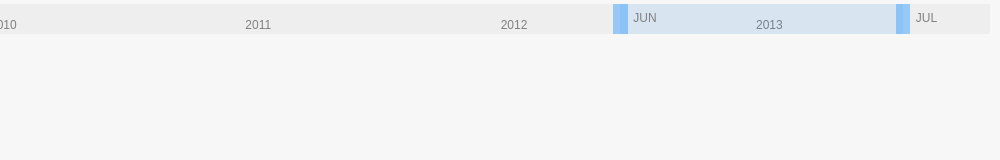
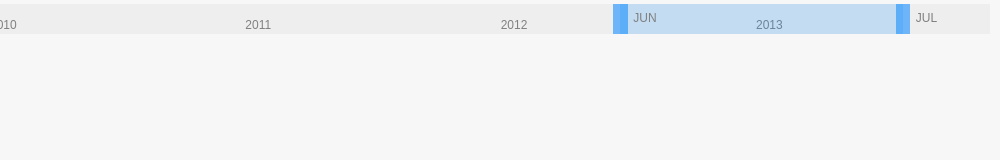
Before and after one commit to bhaviksingh/fb-viz, a plain HTML site: page temp_slider.html in a window 1280 px wide. Shown: the whole page, without its empty margins (0-1000 px from the left). Drawn offline with nearby package versions, Linux system fonts and the light colour scheme.

Commit message:
darker time slider

```diff
--- a/css/style.css
+++ b/css/style.css
@@ -176,14 +176,14 @@ cursor: pointer;
 #slider-range .ui-slider-handle {
 	height: 30px;
 	top: 0px;
-	background: rgba(24, 144, 255,0.4);
+	background: rgba(24, 144, 255,0.6);
 	border: none;
 	outline:none;
 	cursor:pointer;
 }
 
 .ui-slider-horizontal .ui-slider-range {
-	background: rgba(24, 144, 255,0.1);
+	background: rgba(24, 144, 255,0.2);
 }
 
 .ui-slider-labels {
```
Also changed, not shown: 1 other file.
